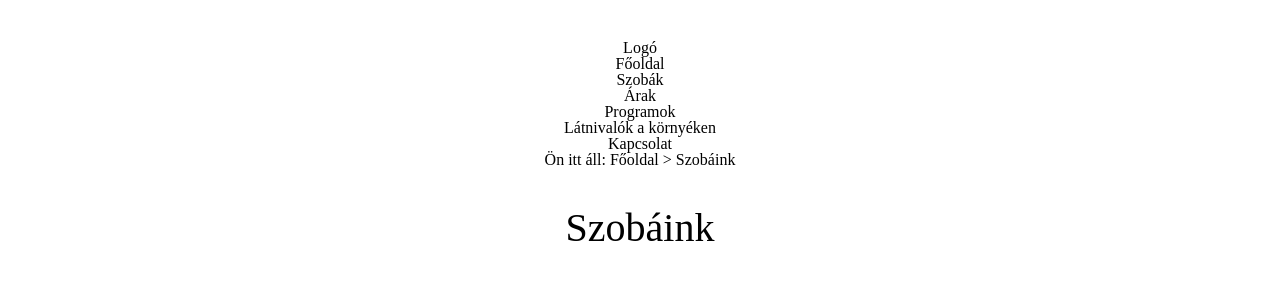
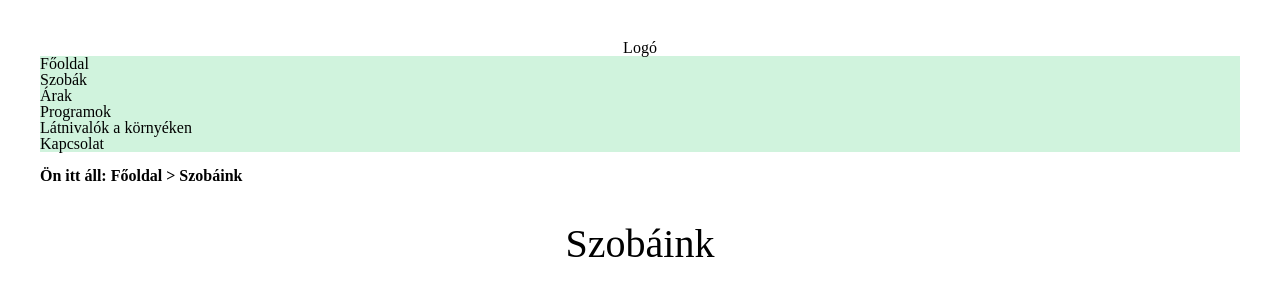
Before and after one commit to iveridesign/ivanyivendeghaz_szobaink, a plain HTML site: page index.html in a window 1280 px wide. Shown: the top 282 px of the page. Drawn offline with Linux system fonts and the light colour scheme.

Commit message:
header_kialakítása

```diff
--- a/index.html
+++ b/index.html
@@ -9,21 +9,22 @@
  <link rel="stylesheet" type="text/css" href="style.css">
 </head>
  <header>
-   <div id="logo">Logó</div>
- <div container="menüsor">
-  <p>Főoldal</p>
+ <div id="logo">Logó</div>
+ <div class="menüsor">
+  <span><p>Főoldal</p>
   <p>Szobák</p>
   <p>Árak</p>
   <p>Programok</p>
   <p>Látnivalók a környéken</p>
-  <p>Kapcsolat</p>
+  <p>Kapcsolat</p></span>
  </div>
  </header>
 </head>
 <body>
-  <p>Ön itt áll: Főoldal > Szobáink</p>
+  <br>
+  <div id="Ön_itt_áll">
+  <p>Ön itt áll: Főoldal > Szobáink</p></div>
   <h1>Szobáink</h1>
-  <br>
    <figure>
    <img src="C:\Users\Iványi Erika\Desktop\ivanyivendégház\img\Heverős_szoba_1.jpg" alt="kép_1" width="50%"></div>
   <div class="képaláírás1">
--- a/style.css
+++ b/style.css
@@ -71,6 +71,11 @@ h2 {
 	font-size: 32px;
 }
 
+.menüsor {
+	text-align: left;
+	background-color: rgba( 208, 243, 221);
+}
+
 img {
 	width: 100%;
 }
@@ -123,6 +128,11 @@ th, td {
 	text-align: center;
 }
 
+#Ön_itt_áll {
+	text-align: left;
+	font-weight: bold;
+}
+
 .footer_menupontok {
 	background-color: rgba(247, 214, 185);
 	padding: 0px;
```
